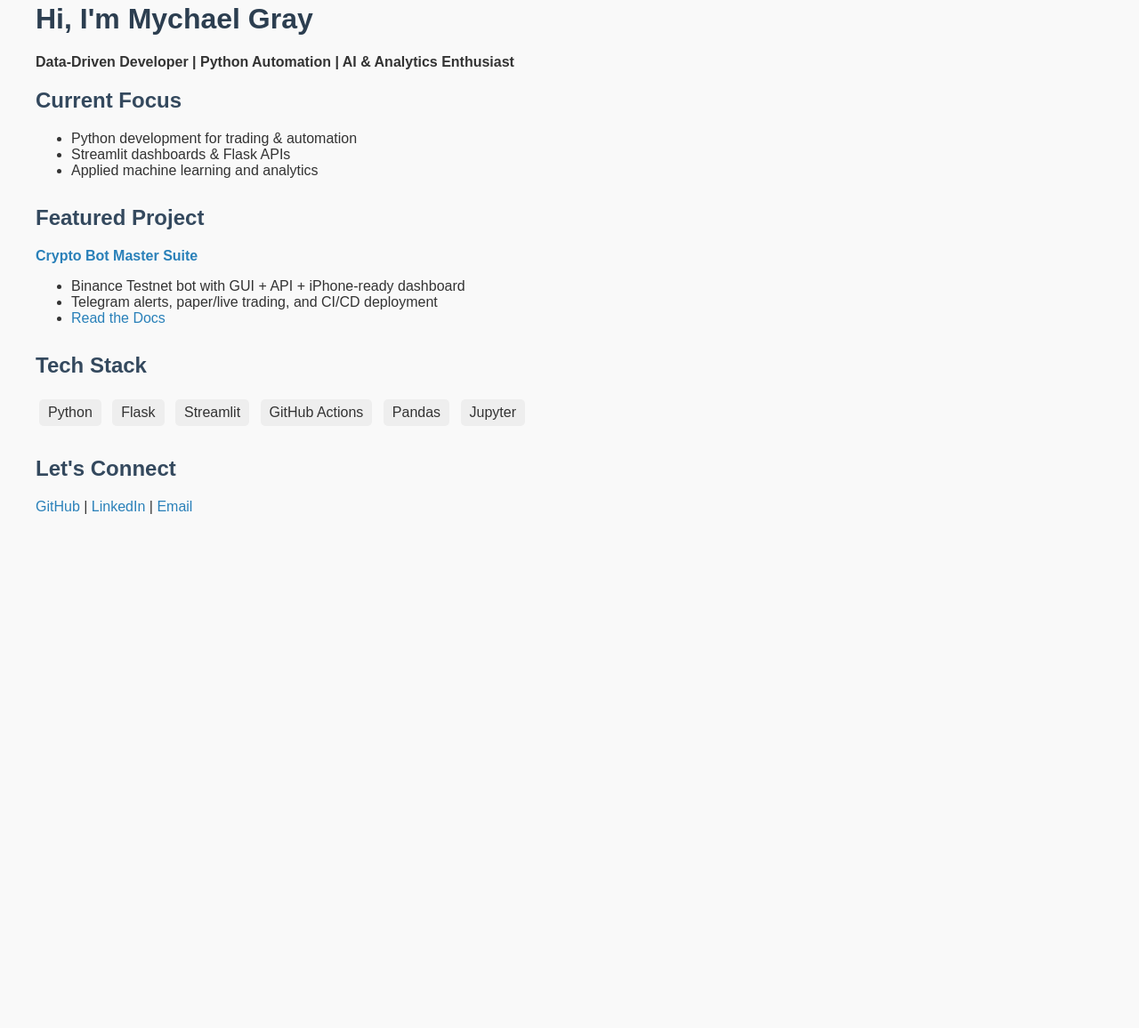
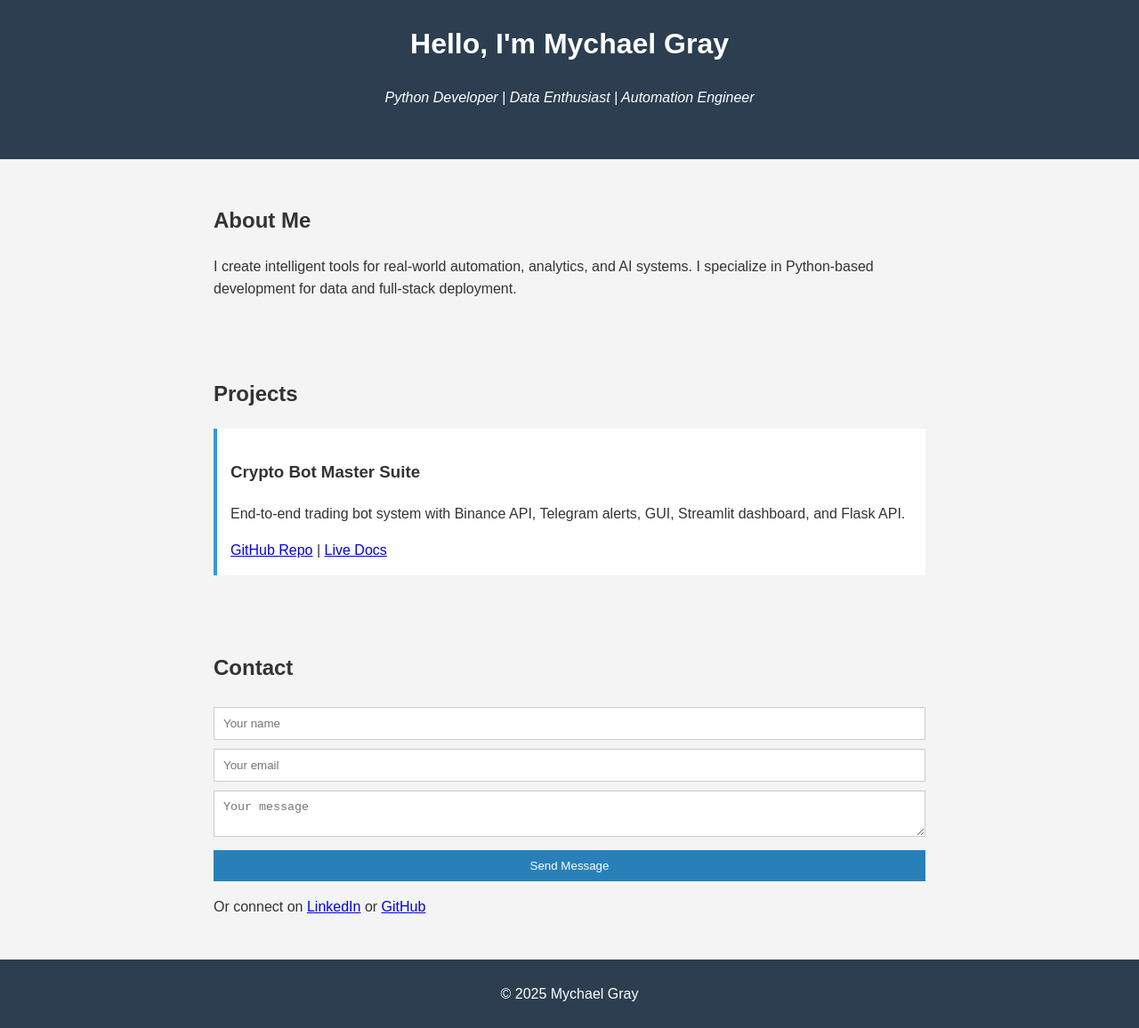
Before and after one commit to graymychael/mychael-gray-portfolio, a plain HTML site: page index.html in a window 1280 px wide. Shown: the part 37-1193 px from the top of the page at 89% size. Before the commit the page ends 800 px from the top, so only its background shows below. Drawn offline with Linux system fonts and the light colour scheme.

Commit message:
Add files via upload

```diff
--- a/index.html
+++ b/index.html
@@ -1,61 +1,45 @@
-
 <!DOCTYPE html>
 <html lang="en">
 <head>
-  <meta charset="UTF-8">
-  <title>Mychael Gray | Data Science & Automation Portfolio</title>
-  <meta name="viewport" content="width=device-width, initial-scale=1">
-  <style>
-    body { font-family: Arial, sans-serif; background: #f9f9f9; margin: 40px; color: #333; }
-    h1 { color: #2c3e50; }
-    h2 { color: #34495e; }
-    a { color: #2980b9; text-decoration: none; }
-    .section { margin-bottom: 30px; }
-    .badge { display: inline-block; margin: 4px; padding: 6px 10px; background: #eee; border-radius: 5px; }
-  </style>
+  <meta charset="UTF-8" />
+  <meta name="viewport" content="width=device-width, initial-scale=1.0"/>
+  <title>Mychael Gray | Data Science Portfolio</title>
+  <link rel="stylesheet" href="style.css"/>
 </head>
 <body>
+  <header>
+    <h1>Hello, I'm Mychael Gray</h1>
+    <p class="tagline">Python Developer | Data Enthusiast | Automation Engineer</p>
+  </header>
 
-  <h1>Hi, I'm Mychael Gray</h1>
-  <p><strong>Data-Driven Developer | Python Automation | AI & Analytics Enthusiast</strong></p>
+  <section id="about">
+    <h2>About Me</h2>
+    <p>I create intelligent tools for real-world automation, analytics, and AI systems. I specialize in Python-based development for data and full-stack deployment.</p>
+  </section>
 
-  <div class="section">
-    <h2>Current Focus</h2>
-    <ul>
-      <li>Python development for trading & automation</li>
-      <li>Streamlit dashboards & Flask APIs</li>
-      <li>Applied machine learning and analytics</li>
-    </ul>
-  </div>
+  <section id="projects">
+    <h2>Projects</h2>
+    <div class="card">
+      <h3>Crypto Bot Master Suite</h3>
+      <p>End-to-end trading bot system with Binance API, Telegram alerts, GUI, Streamlit dashboard, and Flask API.</p>
+      <a href="https://github.com/graymychael/crypto-bot-master-guide" target="_blank">GitHub Repo</a> |
+      <a href="https://graymychael.github.io/crypto-bot-master-guide" target="_blank">Live Docs</a>
+    </div>
+  </section>
 
-  <div class="section">
-    <h2>Featured Project</h2>
-    <p><strong><a href="https://github.com/graymychael/crypto-bot-master-guide">Crypto Bot Master Suite</a></strong></p>
-    <ul>
-      <li>Binance Testnet bot with GUI + API + iPhone-ready dashboard</li>
-      <li>Telegram alerts, paper/live trading, and CI/CD deployment</li>
-      <li><a href="https://graymychael.github.io/crypto-bot-master-guide">Read the Docs</a></li>
-    </ul>
-  </div>
+  <section id="contact">
+    <h2>Contact</h2>
+    <form action="https://formspree.io/f/your-form-id" method="POST">
+      <input type="text" name="name" placeholder="Your name" required/>
+      <input type="email" name="_replyto" placeholder="Your email" required/>
+      <textarea name="message" placeholder="Your message" required></textarea>
+      <button type="submit">Send Message</button>
+    </form>
+    <p>Or connect on <a href="https://linkedin.com/in/your-link" target="_blank">LinkedIn</a> or <a href="https://github.com/graymychael" target="_blank">GitHub</a></p>
+  </section>
 
-  <div class="section">
-    <h2>Tech Stack</h2>
-    <div class="badge">Python</div>
-    <div class="badge">Flask</div>
-    <div class="badge">Streamlit</div>
-    <div class="badge">GitHub Actions</div>
-    <div class="badge">Pandas</div>
-    <div class="badge">Jupyter</div>
-  </div>
-
-  <div class="section">
-    <h2>Let's Connect</h2>
-    <p>
-      <a href="https://github.com/graymychael">GitHub</a> |
-      <a href="https://linkedin.com/in/your-link">LinkedIn</a> |
-      <a href="mailto:your@email.com">Email</a>
-    </p>
-  </div>
-
+  <footer>
+    <p>&copy; 2025 Mychael Gray</p>
+  </footer>
 </body>
 </html>
--- /dev/null
+++ b/style.css
@@ -0,0 +1,54 @@
+body {
+  font-family: Arial, sans-serif;
+  margin: 0;
+  background: #f4f4f4;
+  color: #333;
+  line-height: 1.6;
+}
+header {
+  background: #2c3e50;
+  color: white;
+  padding: 40px 20px;
+  text-align: center;
+}
+.tagline {
+  font-style: italic;
+}
+section {
+  padding: 20px;
+  margin: 10px auto;
+  max-width: 800px;
+}
+.card {
+  background: white;
+  padding: 15px;
+  margin: 15px 0;
+  border-left: 4px solid #3498db;
+}
+form {
+  display: flex;
+  flex-direction: column;
+}
+form input, form textarea {
+  margin: 5px 0;
+  padding: 10px;
+  border: 1px solid #ccc;
+}
+form button {
+  background: #2980b9;
+  color: white;
+  border: none;
+  padding: 10px;
+  margin-top: 10px;
+}
+footer {
+  text-align: center;
+  padding: 10px;
+  background: #2c3e50;
+  color: white;
+}
+@media (max-width: 600px) {
+  body {
+    font-size: 16px;
+  }
+}
```
